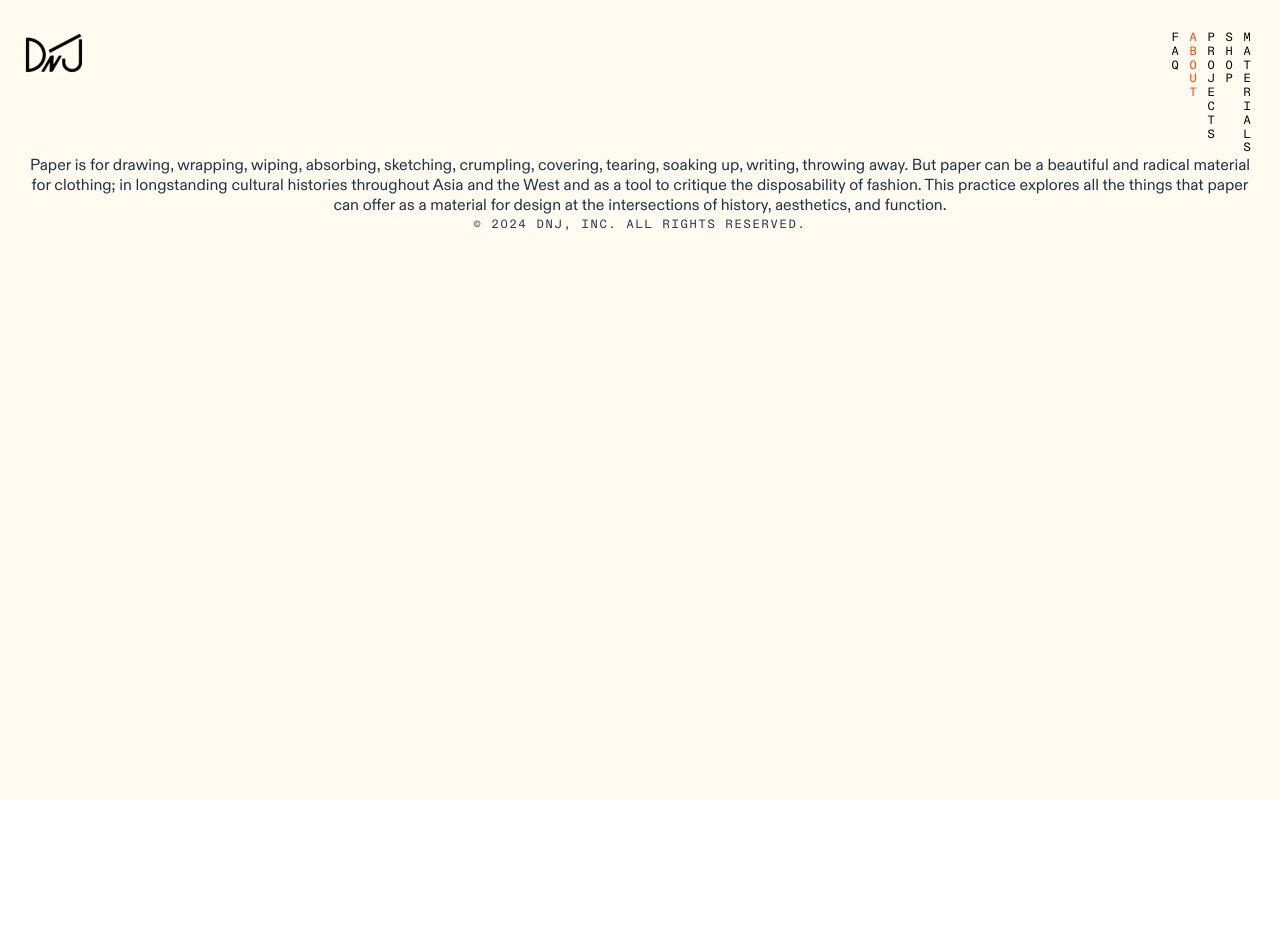
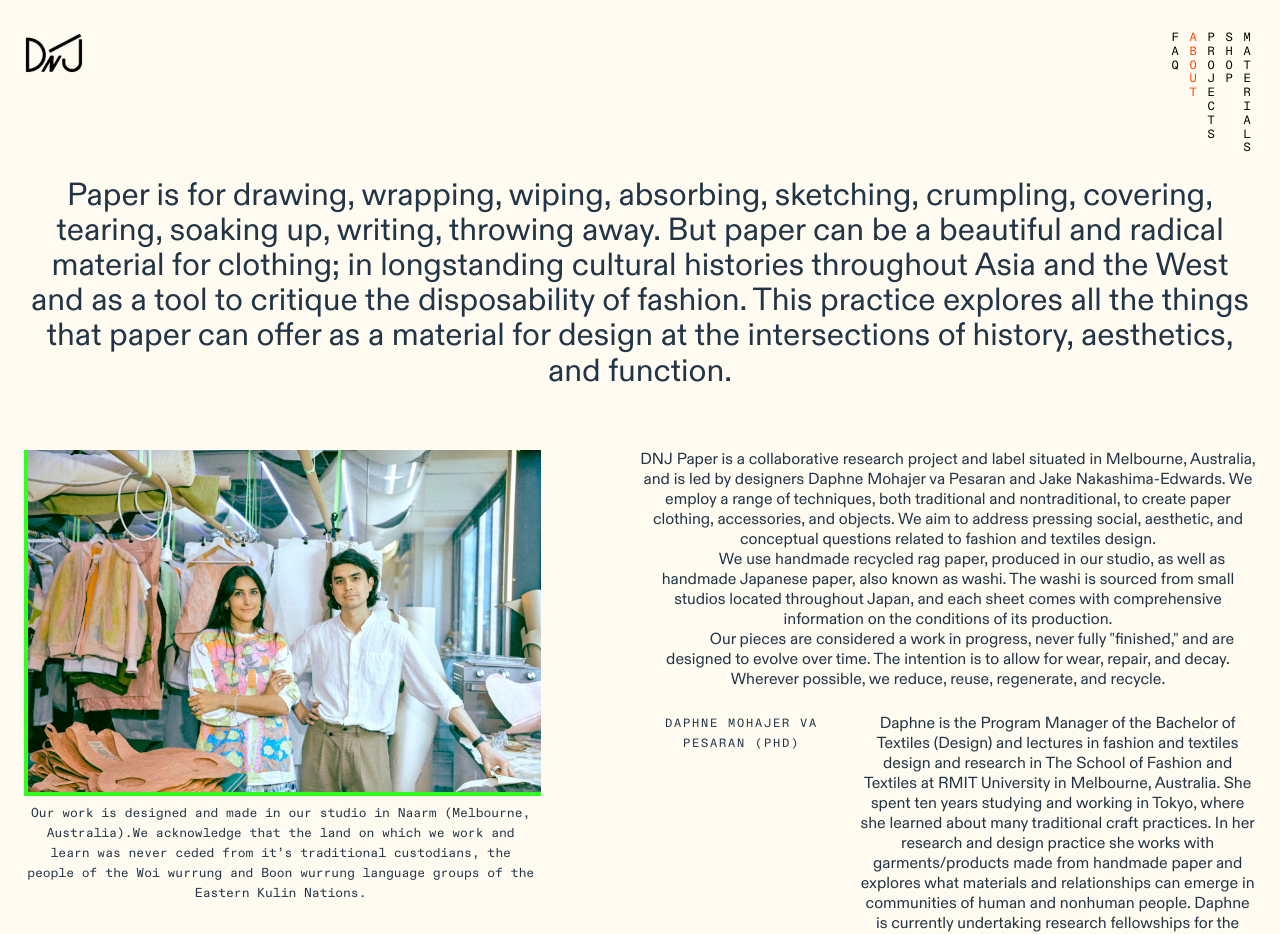
Before and after one commit to erinahou/dnj-paper, a React (Vite) app: page /about in a window 1280 px wide. Shown: the top 934 px of the page. Before the commit the page ends 800 px from the top, so only its background shows below. Built offline with nearby package versions, Linux system fonts and the light colour scheme; what miragejs would draw is missing.

Commit message:
Styling about page

```diff
--- a/src/index.css
+++ b/src/index.css
@@ -53,6 +53,7 @@
   min-width: 320px;
   min-height: 100vh;
   background-color: #FFFBF0;
+  box-sizing: border-box;
 }
 
 h1 {
@@ -64,6 +65,15 @@
   font-size: 1rem;
   line-height: 1.25rem;
   margin: 0;
+}
+
+ul {
+  padding: 0;
+  margin: 0;
+}
+
+li {
+  list-style: none;
 }
 
 button {
@@ -131,35 +141,67 @@
   flex: 1
 }
 
-/* Materials page */
-.materials-container {
+/* Layout stying */
+
+.twelve-grid-container {
   display: grid;
   grid-template-columns: repeat(12, 1fr);
   grid-template-rows: auto;
 }
 
+
+.twelve-col-full {
+  grid-column: 1 / span 12;
+}
+
+.twelve-col-first-eight {
+  grid-column: 1 / span 8;
+}
+
+.twelve-col-first-four {
+  grid-column: 1 / span 4;
+}
+
+.twelve-col-first-five {
+  grid-column: 1 / span 5;
+}
+
+.twelve-col-last-six {
+  grid-column: 7 / span 6;
+}
+
+/* About page */
+.about-portrait {
+  height: 37.9rem;
+  position: sticky;
+  top: 1.5rem;
+  z-index: 1000;
+}
+.about-portrait > img {
+  width: 100%;
+  border-left: 4px solid #32FF21;
+  border-bottom: 4px solid #32FF21;
+}
+
+
+/* Materials page */
+
 .materials-title {
-  grid-column: 1 / span 12;
   padding-bottom: 6rem;
 }
 
 .materials-carousel {
-  grid-column: 1 / span 4;
   height: 37.9rem;
   position: sticky;
   top: 1.5rem;
   z-index: 1000;
 }
 
-.materials-carousel img {
+.materials-carousel > img {
   width: 100%;
   border-top: 4px solid #32FF21;
   border-right: 4px solid #32FF21;
   box-shadow: 4.101px -4.101px 4.101px 0px rgba(50, 255, 33, 0.4);
-}
-
-.materials-text {
-  grid-column: 7 / span 6;
 }
 
 .materials-brick {
--- a/src/pages/About.jsx
+++ b/src/pages/About.jsx
@@ -1,9 +1,102 @@
 import React from 'react'
+import teamPhoto from '../assets/images/dnj_team_portrait.jpg'
 
 export default function About() {
     return(
-      <p>
-        Paper is for drawing, wrapping, wiping, absorbing, sketching, crumpling, covering, tearing, soaking up, writing, throwing away. But paper can be a beautiful and radical material for clothing; in longstanding cultural histories throughout Asia and the West and as a tool to critique the disposability of fashion. This practice explores all the things that paper can offer as a material for design at the intersections of history, aesthetics, and function.
-      </p>
+      <div class="twelve-grid-container">
+        <div class="twelve-col-full p-large-bottom">
+          <h1>
+          Paper is for drawing, wrapping, wiping, absorbing, sketching, crumpling, covering, tearing, soaking up, writing, throwing away. But paper can be a beautiful and radical material for clothing; in longstanding cultural histories throughout Asia and the West and as a tool to critique the disposability of fashion. This practice explores all the things that paper can offer as a material for design at the intersections of history, aesthetics, and function.
+          </h1>
+        </div>
+        <div class="about-portrait twelve-col-first-five">
+          <img src={ teamPhoto } alt="Portrait of founders" />
+          <p class="caption">
+            Our work is designed and made in our studio in Naarm (Melbourne, Australia).We acknowledge that the land on which we work and learn was never ceded from it’s traditional custodians, the people of the Woi wurrung and Boon wurrung language groups of the Eastern Kulin Nations.
+          </p>
+        </div>
+        <div class="twelve-col-last-six">
+          <div class="p-medium-bottom">
+            <p>
+              DNJ Paper is a collaborative research project and label situated in Melbourne, Australia, and is led by designers Daphne Mohajer va Pesaran and Jake Nakashima-Edwards. We employ a range of techniques, both traditional and nontraditional, to create paper clothing, accessories, and objects. We aim to address pressing social, aesthetic, and conceptual questions related to fashion and textiles design.
+            </p>
+            <p className="indented-text">
+              We use handmade recycled rag paper, produced in our studio, as well as handmade Japanese paper, also known as washi. The washi is sourced from small studios located throughout Japan, and each sheet comes with comprehensive information on the conditions of its production.
+            </p>
+            <p className="indented-text">
+              Our pieces are considered a work in progress, never fully "finished," and are designed to evolve over time. The intention is to allow for wear, repair, and decay. Wherever possible, we reduce, reuse, regenerate, and recycle.
+            </p>
+          </div>
+          <div class="two-columns-off p-medium-bottom">
+            <div class="title">
+              <p class="label">Daphne Mohajer va Pesaran (PhD)</p>
+            </div>
+            <p class="info">
+              Daphne is the Program Manager of the Bachelor of Textiles (Design) and lectures in fashion and textiles design and research in The School of Fashion and Textiles at RMIT University in Melbourne, Australia. She spent ten years studying and working in Tokyo, where she learned about many traditional craft practices. In her research and design practice she works with garments/products made from handmade paper and explores what materials and relationships can emerge in communities of human and nonhuman people. Daphne is currently undertaking research fellowships for the British Museum, the Australian Museum, and the International Specialized Skills Institute to research the use of paper for clothing in Japan and the Pacific Islands, as well as recycling used clothing into paper. She has recently published a book with Valiz, titled Radical Fashion Exercises: a workbook of modes and methods, co-edited with Dr Laura Gardner.
+            </p>
+          </div>
+          <div class="two-columns-off p-medium-bottom">
+            <div class="title">
+              <p class="label">
+                Jake Nakashima-Edwards
+              </p>
+            </div>
+            <p class="info">
+              Jake Nakashima-Edwards is a fashion practitioner and sessional teacher in The School of Fashion and Textiles at RMIT University, based in Naarm (Melbourne), Australia. His current practice, DNJ Paper, is a collaborative research project and micro-label, which he leads alongside Daphne Mohajer Va Pesaran. The project employs a range of techniques, both traditional and nontraditional, to create washi paper clothing, accessories, and objects. Jake's work has been exhibited at Craft Victoria, Melbourne Design Week, Melbourne Spring Fashion Week, iD Dunedin Fashion Week, and The Australian Tapestry Workshop. He was a recipient of Creative Victoria's Creator's Fund in 2022.  Jake is interested in the intersections between fashion, culture, capital, and the environment.
+            </p>
+          </div>
+          <div>
+            <p class="p-medium-bottom">
+              To buy a DNJ piece, please have a look at our shop,or visit one of our stockists:
+            </p>
+
+            <p class="label">Melbourne, Australia</p>
+            <ul class="p-medium-bottom">
+              <li>Craft Victoria</li>
+              <li>The Social Studio</li>
+            </ul>
+
+            <p class="label">Adelaide, Australia</p>
+            <ul class="p-medium-bottom">
+              <li>Shop Pond</li>
+            </ul>
+
+            <p class="label">London, UK</p>
+            <ul class="p-medium-bottom">
+              <li>STORE STORE</li>
+            </ul>
+
+            <p class="label">Tokyo, Japan</p>
+            <ul class="p-medium-bottom" >
+              <li>Daily Supply SSS</li>
+            </ul>
+          </div>
+          <div>
+            <p class="label">
+              Paper Clothes and Sustainable Design Resources:
+            </p>
+            <ul>
+              <li>Atopos Collection</li>
+              <li>Kamiko, Washi, Takuhonshi: Making paper clothing in Japan</li>
+              <li>Kamiko: Growing Paper Clothes in Rural Japan</li>
+              <li>Awagami Paper Factory</li>
+              <li>Shifu: A Traditional Paper Textile of Japan</li>
+              <li>Why is Japan Still so Attached to Paper?</li>
+              <li>V&A 60s Paper Dresses</li>
+              <li>COSMIC WONDER kamiko/kamikoromo</li>
+              <li>Perfect Paper Cloth from Kurotani</li>
+              <li>Alexa Hatanaka</li>
+              <li>MOMIGAMI by Donald Farnsworth</li>
+              <li>Pride of Japan Papermaking Map</li>
+              <li>紙衣和紙の衣服造形</li>
+              <li>紙を材料とした衣服造形の取り組み</li>
+              <li>柿渋紙衣の研究と衣服制作</li>
+              <li>奈良東大寺修二会に用いられる紙衣の研究</li>
+              <li>Sustainable Textile Toolkit</li>
+              <li>Sustainable Fashion Toolkit</li>
+            </ul>
+          </div>
+        </div>
+      </div>
     )
 }
--- a/src/pages/Materials.jsx
+++ b/src/pages/Materials.jsx
@@ -12,15 +12,16 @@
 
 export default function Materials() {
   return(
-    <div className="materials-container">
-      <div className="materials-title">
+    <div className="twelve-grid-container">
+      <div className="materials-title twelve-col-full">
         <h1>Every piece from DNJ is made of handmade paper</h1>
         <p>(and sometimes other stuff, too).</p>
       </div>
-      <div className="materials-carousel">
+      <div className="materials-carousel twelve-col-first-four">
         <img src={stackOfPaper} alt="Hanging paper" className="materials-carousel"/>
+        <p class="caption">1/3</p>
       </div>
-      <div className="materials-text">
+      <div className="twelve-col-last-six">
         <div className="p-large-bottom">
           <p class="label p-medium-bottom">Japanese paper / Washi / 和紙</p>
           <p>
```
Also changed, not shown: src/assets/images/dnj_team_portrait.jpg (added).
